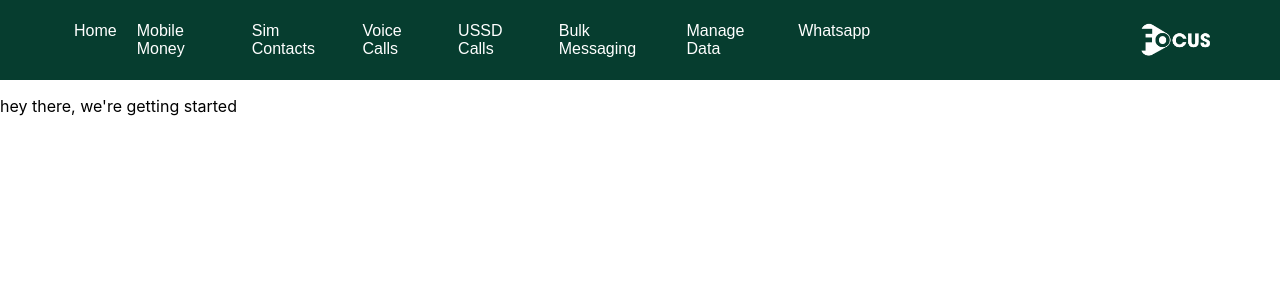
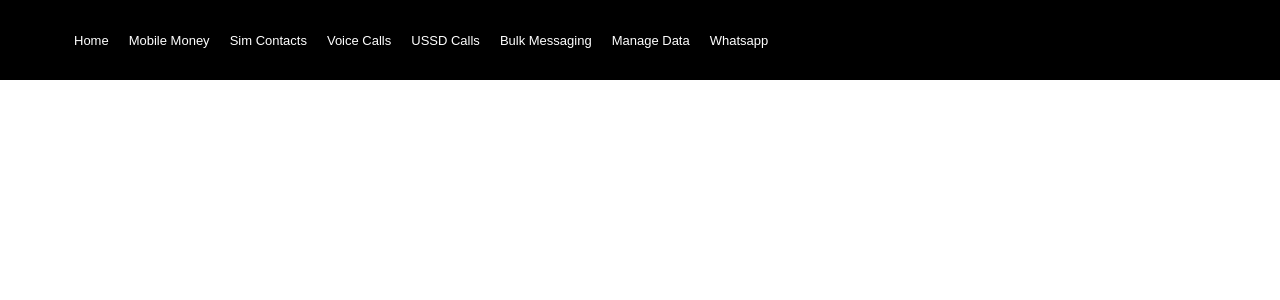
Before and after one commit to Saemkenya/sim-infra-ui, a React (Create React App) app: page / in a window 1280 px wide. Shown: the top 300 px of the page. Built offline with nearby package versions, Linux system fonts and the light colour scheme.

Commit message:
Menu Items Added nav-bar menu items Router blocker solved

```diff
--- a/src/App.js
+++ b/src/App.js
@@ -1,14 +1,11 @@
+import "./App.css";
 import Navbar from "./components/Navbar";
-import React from "react";
-import "./App.css";
 import { BrowserRouter as Router, Routes, Route } from "react-router-dom";
 
 function App() {
   return (
     <Router>
       <Navbar />
-      <p> hey there, we're getting started </p>
-
       <Routes>
         <Route path="/" />
         <Route path="/money" />
--- a/src/components/Navbar.js
+++ b/src/components/Navbar.js
@@ -1,5 +1,4 @@
 import React, { useState } from "react";
-//import { Link } from "react-router-dom";
 import {
   NavbarContainer,
   LeftContainer,
@@ -7,13 +6,7 @@ import {
   NavbarInnerContainer,
   NavbarLinkContainer,
   NavbarLink,
-  NavbarExtendedContainer,
-  Logo,
 } from "./Navbar.styles";
-import logoImg from "../assets/logo.png";
-
-// hey, just added a comment to checkout something
-// i bet this is the main project to be pushed to Git
 
 function Navbar() {
   return (
@@ -31,13 +24,8 @@ function Navbar() {
             <NavbarLink to="/whatsapp"> Whatsapp</NavbarLink>
           </NavbarLinkContainer>
         </LeftContainer>
-
-        <RightContainer>
-          <Logo src={logoImg} />
-        </RightContainer>
+        <RightContainer></RightContainer>
       </NavbarInnerContainer>
-
-      <NavbarExtendedContainer> </NavbarExtendedContainer>
     </NavbarContainer>
   );
 }
--- a/src/components/Navbar.styles.js
+++ b/src/components/Navbar.styles.js
@@ -4,19 +4,19 @@ import { Link } from "react-router-dom";
 export const NavbarContainer = styled.nav`
   width: 100%;
   height: ${(props) => (props.extendNavbar ? "100vh" : "80px")};
-  background-color: #063d2f;
+  background-color: black;
   display: flex;
   flex-direction: column;
 `;
 
-export const LeftContainer = styled.nav`
+export const LeftContainer = styled.div`
   flex: 70%;
   display: flex;
   align-items: center;
   padding-left: 5%;
 `;
 
-export const RightContainer = styled.nav`
+export const RightContainer = styled.div`
   flex: 30%;
   display: flex;
   justify-content: flex-end;
@@ -29,21 +29,14 @@ export const NavbarInnerContainer = styled.div`
   display: flex;
 `;
 
+export const NavbarLinkContainer = styled.div`
+  display: flex;
+`;
+
 export const NavbarLink = styled(Link)`
   color: white;
-  font-size: medium;
+  font-size: small;
   font-family: Arial, Helvetica, sans-serif;
   text-decoration: none;
   margin: 10px;
 `;
-
-export const NavbarLinkContainer = styled.div`
-  display: flex;
-`;
-
-export const NavbarExtendedContainer = styled.div``;
-
-export const Logo = styled.img`
-  max-height: 200px;
-  height: auto;
-`;
```
Also changed, not shown: 1 other file (tests, documents, lock files or other folders).
